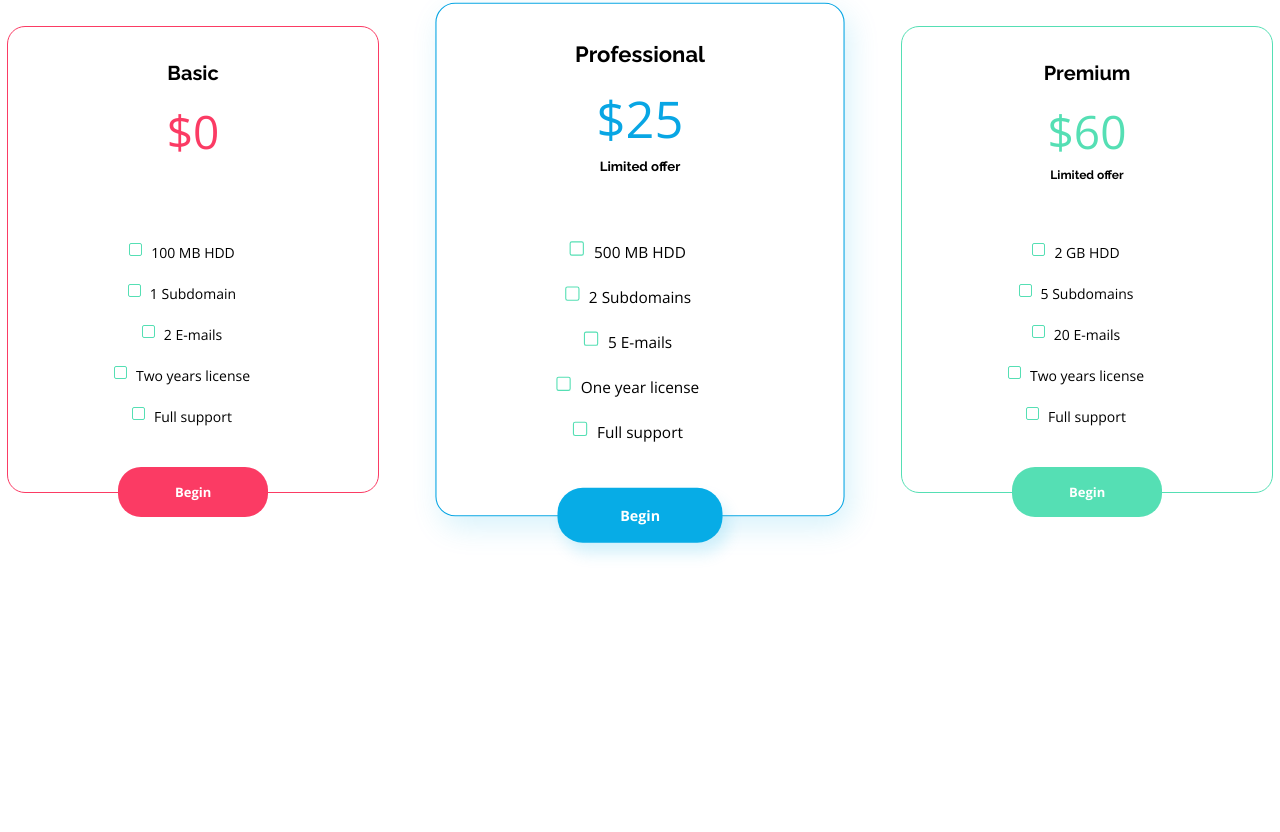
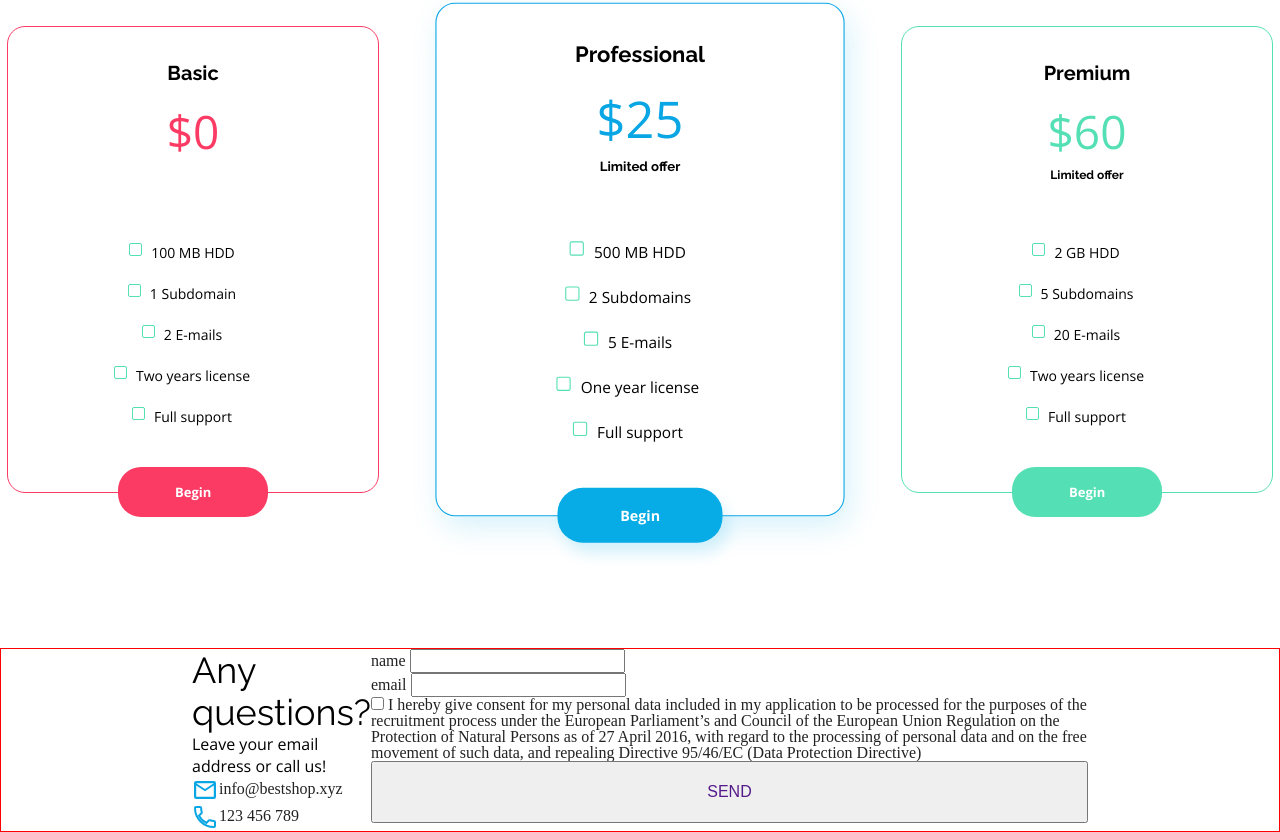
Before and after one commit to AdLap/Best-shop, a plain HTML site: page index.html in a window 1280 px wide. Shown: the part 3087-3919 px from the top of the page. Before the commit the page ends 3735 px from the top, so only its background shows below. Drawn offline with nearby package versions, Linux system fonts and the light colour scheme.

Commit message:
initial form

```diff
--- a/css/style.css
+++ b/css/style.css
@@ -485,3 +485,29 @@ a {
 .pricing-btn-second {
     box-shadow: 5px 10px 14px var(--color-primary-shadow);
 }
+.section-contact-box {
+    border: 1px solid red;
+}
+.contact-box-container {
+    width: 896px;
+    margin: 0 auto;
+    display: flex;
+}
+.contact-column-left {
+    display: flex;
+    flex-direction: column;
+}
+.contact-column-right {
+    display: flex;
+    flex-direction: column;
+}
+.contact-form-box {
+    display: flex;
+    flex-direction: column;
+}
+
+
+.contact-btn {
+    display: inline-block;
+    padding: 20px 97px;
+}
--- a/index.html
+++ b/index.html
@@ -157,7 +157,35 @@
             </div>
         </section>
 
-        <section class="section-contact-box"></section>
+        <section class="section-contact-box">
+            <div class="contact-box-container">
+                <div class="contact-column-left">
+                    <h2 class="contact-title title">Any questions?</h2>
+                    <span class="contact-txt txt">Leave your email address or call us!</span>
+                    <span class="contact-data-txt">
+                        <img class="contact-mail-img" src="assets/Mail%20Icon.svg" alt="mail"><span class="contact-mail">info@bestshop.xyz</span>
+                        <img class="contact-phone-img" src="assets/Phone%20Icon.svg" alt="phone"><span class="contact-phone">123 456 789</span>
+                    </span>
+                </div>
+                <div class="contact-column-right">
+                    <form class="contact-form-box">
+                        <label class="contact-name">name
+                            <input class="contact-name-input" type="text">
+                        </label>
+                        <label class="contact-email">email
+                            <input class="contact-email-input" type="email">
+                        </label>
+                        <label class="contact-checkbox">
+                            <input class="contact-checkbox-input" type="checkbox">
+                            <span class="contact-checkbox-txt">
+                            I hereby give consent for my personal data included in my application to be processed for the purposes of the recruitment process under the European Parliament’s and Council of the European Union Regulation on the Protection of Natural Persons as of 27 April 2016, with regard to the processing of personal data and on the free movement of such data, and repealing Directive 95/46/EC (Data Protection Directive)
+                            </span>
+                        </label>
+                        <button class="contact-btn" type="button"><a href="">Send</a></button>
+                    </form>
+                </div>
+            </div>
+        </section>
     </main>
 
     <footer></footer>
```
